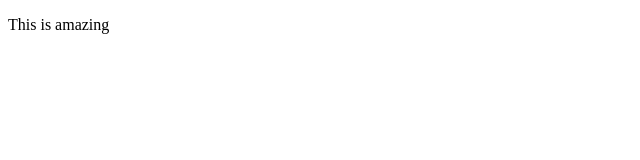
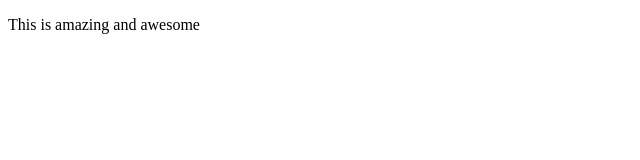
Before and after one commit to zaidi-96/Local_repo_code_with_Harry, a plain HTML site: page index.html in a window 1280 px wide. Shown: the whole page, without its empty margins (0-640 px from the left). Drawn offline with Linux system fonts and the light colour scheme.

Commit message:
change in new branch

```diff
--- a/index.html
+++ b/index.html
@@ -6,7 +6,7 @@
     <title>Document</title>
 </head>
 <body>
-    <p>This is amazing</p>
+    <p>This is amazing and awesome</p>
 
 </body>
 </html>
```
